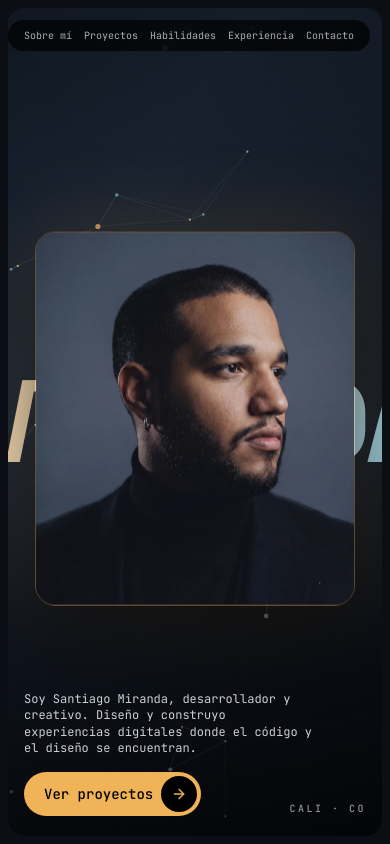
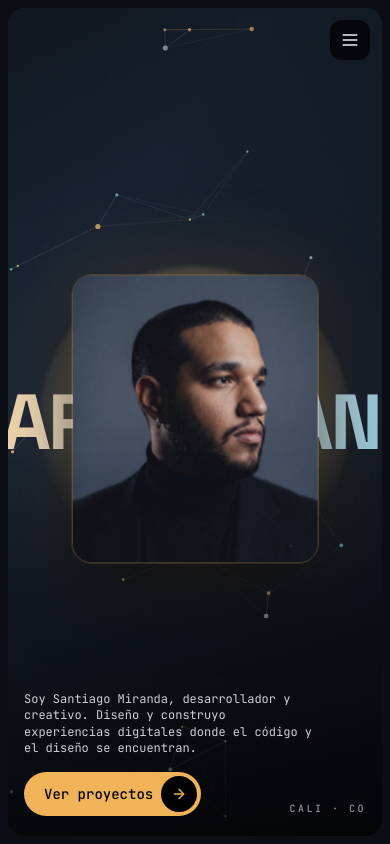
Before and after one commit to Paradoxang/Portfolio-WebApp, a React (Vite) app: page / in a window 390 px wide. Built offline with nearby package versions, Linux system fonts and the light colour scheme.

Commit message:
Se reoorganizan cosas del diseño y se mejora la visibildiad en mobiles

```diff
--- a/src/components/ui/about.tsx
+++ b/src/components/ui/about.tsx
@@ -495,26 +495,27 @@ export function About() {
               <h2 className="font-display mt-4 text-3xl font-bold tracking-[-0.02em] sm:text-5xl">
                 ¿Construimos algo juntos?
               </h2>
-              <div className="mt-8 flex flex-wrap items-center justify-center gap-3">
+              <div className="mt-8 flex flex-col items-center justify-center gap-3 sm:flex-row sm:flex-wrap">
                 <a
                   href="tel:+573145775930"
-                  className="chip gap-2 px-5 py-3 text-xs tracking-[0.12em] text-primary/80"
+                  className="chip w-full justify-center gap-2 px-5 py-3 text-xs tracking-[0.12em] text-primary/80 sm:w-auto"
                 >
-                  <Phone className="h-4 w-4 text-accent-1" /> +57 314 577 5930
+                  <Phone className="h-4 w-4 shrink-0 text-accent-1" /> +57 314 577 5930
                 </a>
                 <a
                   href="https://instagram.com/paradoxxan"
                   target="_blank"
                   rel="noreferrer"
-                  className="chip gap-2 px-5 py-3 text-xs tracking-[0.12em] text-primary/80"
+                  className="chip w-full justify-center gap-2 px-5 py-3 text-xs tracking-[0.12em] text-primary/80 sm:w-auto"
                 >
-                  <Instagram className="h-4 w-4 text-accent-1" /> @paradoxxan
+                  <Instagram className="h-4 w-4 shrink-0 text-accent-1" /> @paradoxxan
                 </a>
                 <a
                   href="mailto:santiago.miranda.trabajo@gmail.com"
-                  className="chip gap-2 px-5 py-3 text-xs tracking-[0.12em] text-primary/80"
+                  className="chip w-full max-w-full justify-center gap-2 px-5 py-3 text-xs tracking-[0.12em] text-primary/80 sm:w-auto"
                 >
-                  <Mail className="h-4 w-4 text-accent-1" /> santiago.miranda.trabajo@gmail.com
+                  <Mail className="h-4 w-4 shrink-0 text-accent-1" />
+                  <span className="break-all">santiago.miranda.trabajo@gmail.com</span>
                 </a>
               </div>
             </div>
--- a/src/components/ui/hero.tsx
+++ b/src/components/ui/hero.tsx
@@ -1,6 +1,6 @@
 import { motion, useInView } from "framer-motion";
-import { ArrowRight } from "lucide-react";
-import { useRef } from "react";
+import { ArrowRight, Menu, X } from "lucide-react";
+import { useRef, useState } from "react";
 import { Link } from "react-router-dom";
 import { ParticlesBackground } from "@/components/ui/particles-background";
 
@@ -110,6 +110,7 @@ const navItems: { label: string; to: string }[] = [
 ];
 
 const Hero = () => {
+  const [menuOpen, setMenuOpen] = useState(false);
   return (
     <section className="h-screen w-full p-2 sm:p-3 md:p-4">
       <div className="relative h-full w-full overflow-hidden rounded-2xl md:rounded-[2rem]">
@@ -132,9 +133,9 @@ const Hero = () => {
 
         {/* ── Giant MIRANDA, sitting behind the portrait ── */}
         <div className="pointer-events-none absolute inset-x-0 top-1/2 z-[4] flex -translate-y-1/2 justify-center">
-          <h1 className="font-display font-bold leading-[0.8] tracking-[-0.04em] text-[30vw] sm:text-[26vw] md:text-[23vw] lg:text-[21vw]">
+          <h1 className="font-display font-bold leading-[0.8] tracking-[-0.04em] text-[20vw] sm:text-[18vw] md:text-[16vw] lg:text-[14vw]">
             <WordsPullUp
-              text="MIRANDA"
+              text="PARADOXANG"
               showAsterisk
               wordClassName="text-gradient"
             />
@@ -161,13 +162,14 @@ const Hero = () => {
         </motion.div>
 
         {/* Navbar — top right */}
-        <nav className="absolute right-3 top-3 z-20 sm:right-5 sm:top-5">
-          <div className="flex items-center gap-3 rounded-2xl bg-black/70 px-4 py-2 backdrop-blur-sm sm:gap-5 md:gap-8 md:px-6">
+        <nav className="absolute right-3 top-3 z-30 sm:right-5 sm:top-5">
+          {/* Desktop / tablet: inline links */}
+          <div className="hidden items-center gap-3 rounded-2xl bg-black/70 px-4 py-2 backdrop-blur-sm sm:flex sm:gap-5 md:gap-8 md:px-6">
             {navItems.map((item) => (
               <Link
                 key={item.label}
                 to={item.to}
-                className="text-[10px] transition-colors sm:text-xs md:text-sm"
+                className="whitespace-nowrap text-xs transition-colors md:text-sm"
                 style={{ color: "rgba(238, 242, 248, 0.7)" }}
                 onMouseEnter={(e) => (e.currentTarget.style.color = "#f0b357")}
                 onMouseLeave={(e) =>
@@ -178,6 +180,33 @@ const Hero = () => {
               </Link>
             ))}
           </div>
+
+          {/* Mobile: hamburger button */}
+          <button
+            type="button"
+            aria-label="Abrir menú"
+            aria-expanded={menuOpen}
+            onClick={() => setMenuOpen((v) => !v)}
+            className="flex h-10 w-10 items-center justify-center rounded-xl bg-black/70 text-primary backdrop-blur-sm sm:hidden"
+          >
+            {menuOpen ? <X className="h-5 w-5" /> : <Menu className="h-5 w-5" />}
+          </button>
+
+          {/* Mobile: dropdown panel */}
+          {menuOpen && (
+            <div className="absolute right-0 top-12 flex w-48 flex-col overflow-hidden rounded-2xl bg-black/90 p-1.5 backdrop-blur-md sm:hidden">
+              {navItems.map((item) => (
+                <Link
+                  key={item.label}
+                  to={item.to}
+                  onClick={() => setMenuOpen(false)}
+                  className="rounded-xl px-4 py-2.5 text-sm text-primary/80 transition-colors hover:bg-white/5 hover:text-accent-1"
+                >
+                  {item.label}
+                </Link>
+              ))}
+            </div>
+          )}
         </nav>
 
         {/* Top-left wordmark */}
--- a/src/index.css
+++ b/src/index.css
@@ -143,6 +143,16 @@
   position: relative;
   height: min(72vh, 96vw);
   aspect-ratio: 1100 / 1287;
+}
+
+/* Narrower on phones so the giant wordmark behind it stays visible */
+@media (max-width: 640px) {
+  .portrait-card {
+    height: min(56vh, 74vw);
+  }
+}
+
+.portrait-card {
   border-radius: 1.25rem;
   overflow: hidden;
   border: 1px solid rgba(240, 179, 87, 0.35);
```
